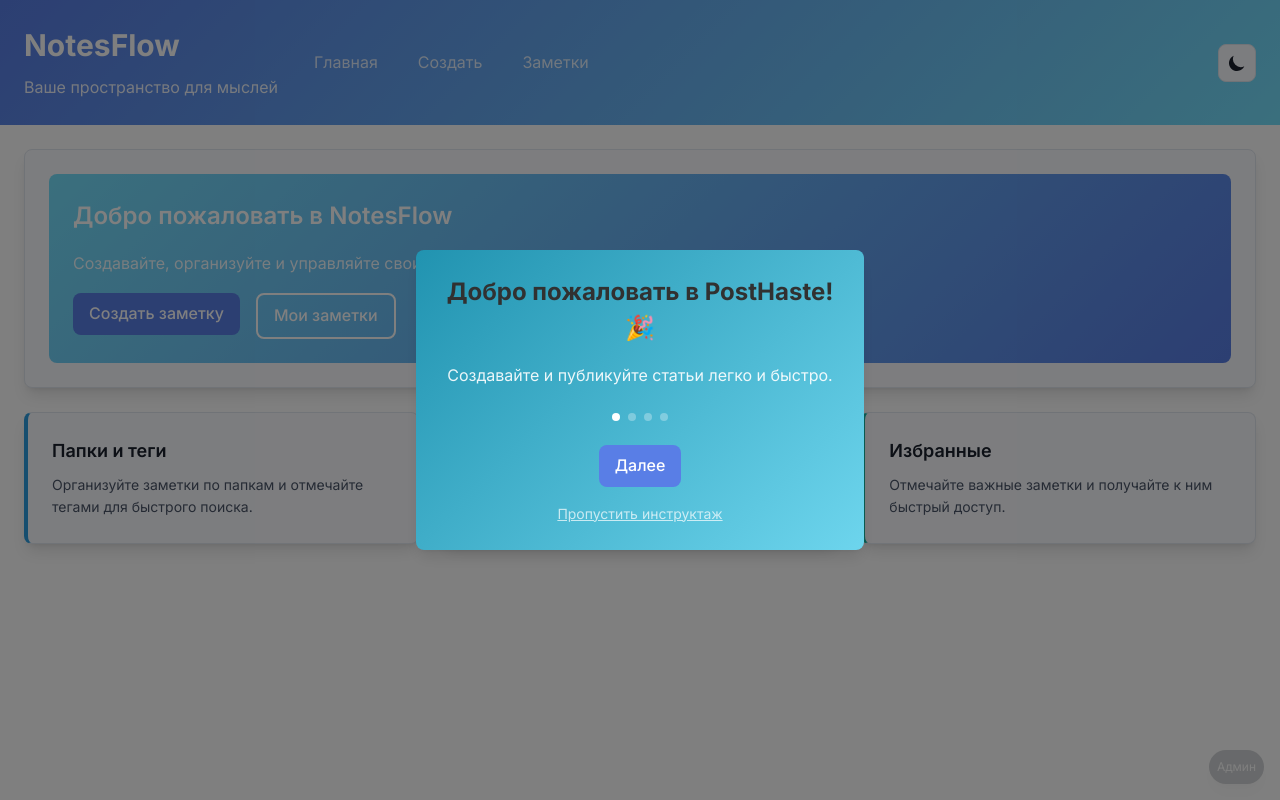
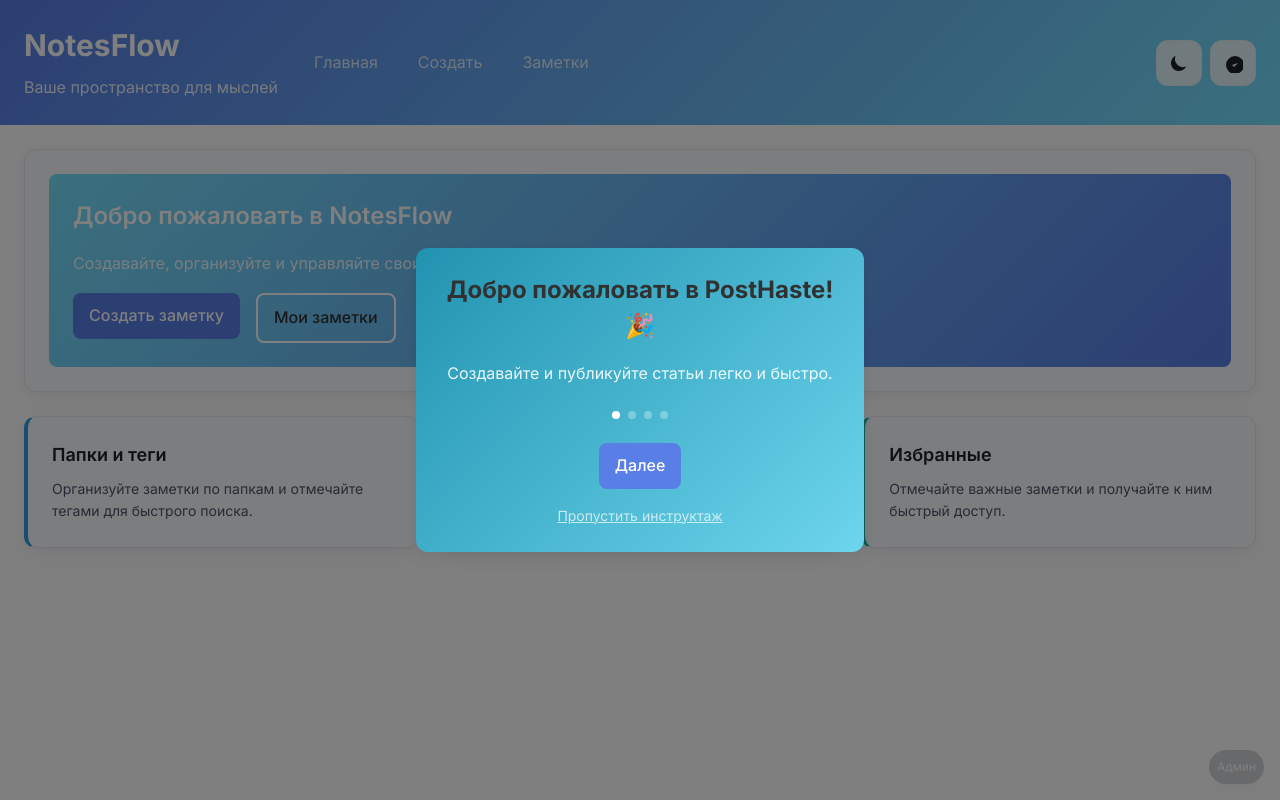
Before and after one commit to 19AnastasiaTsareva20/posthaste, a React (Create React App) app: page / in a window 1280 px wide. Built offline with nearby package versions, Linux system fonts and the light colour scheme; the HTML template or start-up script is replaced by a standard one.

Commit message:
restructure UI components exports / реструктурировать экспорты UI компонентов

```diff
--- a/src/components/ui/Button.tsx
+++ b/src/components/ui/Button.tsx
@@ -1,9 +1,10 @@
 import React from 'react';
 
 interface ButtonProps extends React.ButtonHTMLAttributes<HTMLButtonElement> {
-  variant?: 'primary' | 'secondary' | 'success' | 'danger' | 'outline';
+  variant?: 'primary' | 'secondary' | 'success' | 'danger' | 'outline' | 'ghost' | 'gradient';
   size?: 'sm' | 'md' | 'lg';
   children: React.ReactNode;
+  loading?: boolean;
 }
 
 export const Button: React.FC<ButtonProps> = ({
@@ -11,29 +12,43 @@ export const Button: React.FC<ButtonProps> = ({
   size = 'md',
   className = '',
   children,
+  loading = false,
+  disabled,
   ...props
 }) => {
-  const baseClasses = 'inline-flex items-center justify-center font-medium rounded-lg transition-colors focus:outline-none focus:ring-2 focus:ring-offset-2';
+  // Базовые классы / Base classes
+  const baseClasses = 'inline-flex items-center justify-center font-medium rounded-lg transition-all duration-200 focus:outline-none focus:ring-2 focus:ring-offset-2 disabled:opacity-50 disabled:cursor-not-allowed active:scale-95';
 
+  // Варианты стилей / Style variants
   const variants = {
-    primary: 'bg-primary text-white hover:bg-blue-600 focus:ring-primary/50',
-    secondary: 'bg-gray-100 text-gray-900 hover:bg-gray-200 focus:ring-gray-500/50',
-    success: 'bg-success text-white hover:bg-teal-600 focus:ring-success/50',
-    danger: 'bg-danger text-white hover:bg-red-600 focus:ring-danger/50',
-    outline: 'border-2 border-border bg-transparent text-text-primary hover:bg-gray-50 focus:ring-gray-500/50',
+    primary: 'bg-primary text-white hover:bg-primary-dark hover:shadow-primary focus:ring-primary/50 dark:bg-night-primary dark:hover:bg-night-accent',
+    secondary: 'bg-neutral-100 text-neutral-700 hover:bg-neutral-200 hover:shadow-medium focus:ring-neutral-500/50 dark:bg-dark-surface dark:text-dark-text-primary dark:hover:bg-dark-border',
+    success: 'bg-success text-white hover:bg-green-600 hover:shadow-lg focus:ring-success/50',
+    danger: 'bg-danger text-white hover:bg-red-600 hover:shadow-lg focus:ring-danger/50',
+    outline: 'border-2 border-primary text-primary bg-transparent hover:bg-primary hover:text-white hover:shadow-primary focus:ring-primary/50 dark:border-night-primary dark:text-night-primary dark:hover:bg-night-primary',
+    ghost: 'text-text-primary hover:bg-neutral-100 hover:text-primary focus:ring-primary/30 dark:text-dark-text-primary dark:hover:bg-dark-surface',
+    gradient: 'bg-gradient-primary text-white hover:shadow-large hover:scale-105 focus:ring-primary/50'
   };
 
+  // Размеры / Sizes
   const sizes = {
-    sm: 'px-3 py-1.5 text-sm',
-    md: 'px-4 py-2 text-base',
-    lg: 'px-6 py-3 text-lg',
+    sm: 'px-3 py-1.5 text-sm gap-1.5',
+    md: 'px-4 py-2.5 text-base gap-2',
+    lg: 'px-6 py-3.5 text-lg gap-2.5',
   };
 
   return (
     <button
       className={`${baseClasses} ${variants[variant]} ${sizes[size]} ${className}`}
+      disabled={disabled || loading}
       {...props}
     >
+      {loading && (
+        <svg className="animate-spin -ml-1 mr-2 h-4 w-4" xmlns="http://www.w3.org/2000/svg" fill="none" viewBox="0 0 24 24">
+          <circle className="opacity-25" cx="12" cy="12" r="10" stroke="currentColor" strokeWidth="4"></circle>
+          <path className="opacity-75" fill="currentColor" d="M4 12a8 8 0 018-8V0C5.373 0 0 5.373 0 12h4zm2 5.291A7.962 7.962 0 014 12H0c0 3.042 1.135 5.824 3 7.938l3-2.647z"></path>
+        </svg>
+      )}
       {children}
     </button>
   );
--- a/src/components/ui/Card.tsx
+++ b/src/components/ui/Card.tsx
@@ -3,22 +3,49 @@ import React from 'react';
 interface CardProps {
   children: React.ReactNode;
   className?: string;
-  padding?: 'sm' | 'md' | 'lg';
+  padding?: 'sm' | 'md' | 'lg' | 'none';
+  variant?: 'default' | 'elevated' | 'bordered' | 'gradient';
+  hover?: boolean;
 }
 
 export const Card: React.FC<CardProps> = ({
   children,
   className = '',
-  padding = 'md'
+  padding = 'md',
+  variant = 'default',
+  hover = false
 }) => {
+  // Размеры отступов / Padding sizes
   const paddingClasses = {
+    none: '',
     sm: 'p-4',
     md: 'p-6',
     lg: 'p-8'
   };
 
+  // Варианты стилей / Style variants
+  const variants = {
+    default: 'bg-surface dark:bg-dark-surface border border-border dark:border-dark-border shadow-soft',
+    elevated: 'bg-surface dark:bg-dark-surface shadow-large border-0',
+    bordered: 'bg-surface dark:bg-dark-surface border-2 border-primary/20 dark:border-night-primary/20 shadow-soft',
+    gradient: 'bg-gradient-card dark:bg-gradient-card-dark border border-border/50 dark:border-dark-border/50 shadow-medium'
+  };
+
+  // Эффект наведения / Hover effect
+  const hoverClasses = hover
+    ? 'transition-all duration-300 hover:shadow-large hover:-translate-y-1 hover:border-primary/30 dark:hover:border-night-primary/30 cursor-pointer'
+    : 'transition-shadow duration-200';
+
   return (
-    <div className={`bg-surface rounded-lg shadow-lg border border-border ${paddingClasses[padding]} ${className}`}>
+    <div className={`
+      ${variants[variant]}
+      ${paddingClasses[padding]}
+      ${hoverClasses}
+      rounded-xl
+      backdrop-blur-sm
+      animate-fade-in
+      ${className}
+    `}>
       {children}
     </div>
   );
--- a/src/components/ui/ThemeToggle.tsx
+++ b/src/components/ui/ThemeToggle.tsx
@@ -2,25 +2,45 @@ import React from 'react';
 import { useTheme } from '../../contexts/ThemeContext';
 
 export const ThemeToggle: React.FC = () => {
-  const { theme, toggleTheme } = useTheme();
+  const { theme, toggleTheme, readingMode, toggleReadingMode } = useTheme();
 
   return (
+    <div className="flex items-center gap-2">
+      {/* Переключатель темы / Theme toggle */}
       <button
         onClick={toggleTheme}
-      className="p-2 rounded-lg bg-surface border border-border hover:bg-gray-100 dark:hover:bg-gray-700 transition-colors"
+        className="p-3 rounded-xl bg-surface/80 dark:bg-dark-surface/80 backdrop-blur-sm border border-border/50 dark:border-dark-border/50 hover:bg-gradient-primary hover:text-white hover:border-transparent hover:shadow-primary transition-all duration-300 group"
         title={theme === 'light' ? 'Переключить на тёмную тему' : 'Переключить на светлую тему'}
       >
         {theme === 'light' ? (
-        // Иконка луны для тёмной темы
-        <svg className="w-5 h-5 text-text-primary" fill="currentColor" viewBox="0 0 20 20">
+          // Иконка луны для тёмной темы / Moon icon for dark theme
+          <svg className="w-5 h-5 text-text-primary dark:text-dark-text-primary group-hover:text-white transition-colors" fill="currentColor" viewBox="0 0 20 20">
             <path d="M17.293 13.293A8 8 0 016.707 2.707a8.001 8.001 0 1010.586 10.586z" />
           </svg>
         ) : (
-        // Иконка солнца для светлой темы
-        <svg className="w-5 h-5 text-text-primary" fill="currentColor" viewBox="0 0 20 20">
+          // Иконка солнца для светлой темы / Sun icon for light theme
+          <svg className="w-5 h-5 text-text-primary dark:text-dark-text-primary group-hover:text-white transition-colors animate-spin-slow" fill="currentColor" viewBox="0 0 20 20">
             <path fillRule="evenodd" d="M10 2a1 1 0 011 1v1a1 1 0 11-2 0V3a1 1 0 011-1zm4 8a4 4 0 11-8 0 4 4 0 018 0zm-.464 4.95l.707.707a1 1 0 001.414-1.414l-.707-.707a1 1 0 00-1.414 1.414zm2.12-10.607a1 1 0 010 1.414l-.706.707a1 1 0 11-1.414-1.414l.707-.707a1 1 0 011.414 0zM17 11a1 1 0 100-2h-1a1 1 0 100 2h1zm-7 4a1 1 0 011 1v1a1 1 0 11-2 0v-1a1 1 0 011-1zM5.05 6.464A1 1 0 106.465 5.05l-.708-.707a1 1 0 00-1.414 1.414l.707.707zm1.414 8.486l-.707.707a1 1 0 01-1.414-1.414l.707-.707a1 1 0 011.414 1.414zM4 11a1 1 0 100-2H3a1 1 0 000 2h1z" clipRule="evenodd" />
           </svg>
         )}
       </button>
+
+      {/* Режим чтения / Reading mode */}
+      <button
+        onClick={toggleReadingMode}
+        className={`p-3 rounded-xl backdrop-blur-sm border transition-all duration-300 group ${
+          readingMode
+            ? 'bg-gradient-accent text-white border-transparent shadow-accent'
+            : 'bg-surface/80 dark:bg-dark-surface/80 border-border/50 dark:border-dark-border/50 hover:bg-gradient-accent hover:text-white hover:border-transparent hover:shadow-accent'
+        }`}
+        title={readingMode ? 'Выключить режим чтения' : 'Включить режим чтения'}
+      >
+        <svg className={`w-5 h-5 transition-colors ${
+          readingMode ? 'text-white' : 'text-text-primary dark:text-dark-text-primary group-hover:text-white'
+        }`} fill="currentColor" viewBox="0 0 20 20">
+          <path d="M9 12l2 2 4-4m6 2a9 9 0 11-18 0 9 9 0 0118 0z" />
+        </svg>
+      </button>
+    </div>
   );
 };
```
Also changed, not shown: src/components/ui/index.ts (+15 -2 lines). Lines whose indentation alone changed are shown as unchanged.
